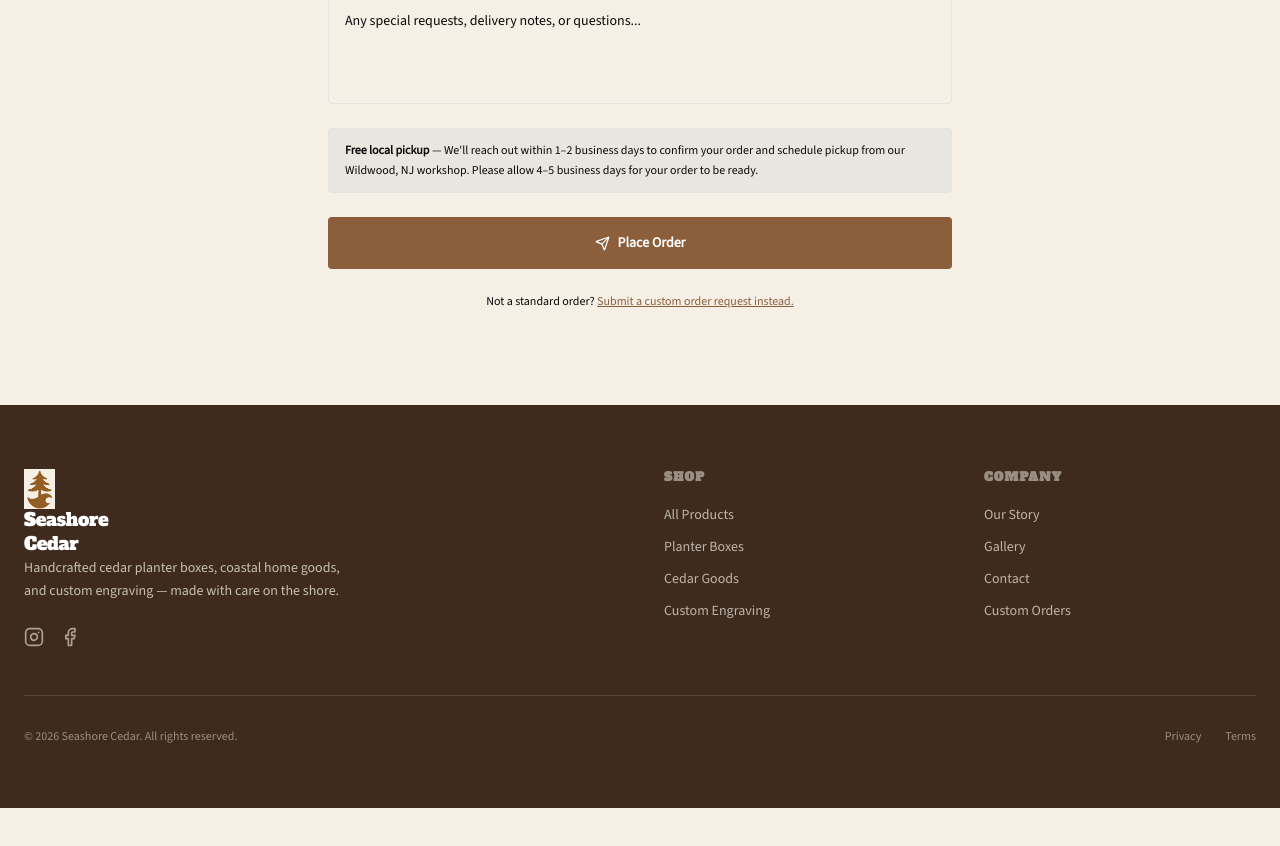
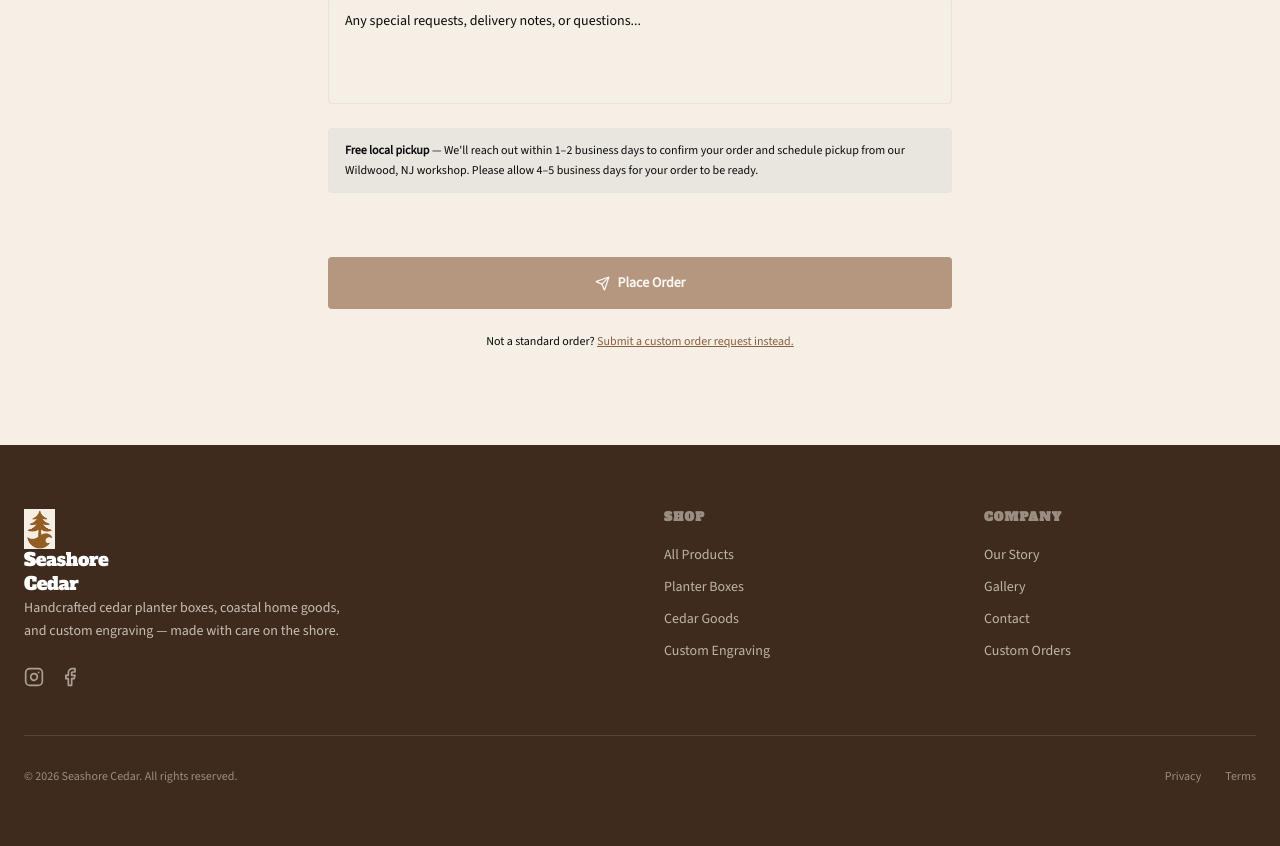
Before and after one commit to seashore-cedar/seashore-cedar, a React (Vite) app: page /order in a window 1280 px wide. Shown: the part 698-1544 px from the top of the page. Before the commit the page ends 1506 px from the top, so only its background shows below. Built offline with nearby package versions, Linux system fonts and the light colour scheme; no server answers.

Commit message:
recaptcha form fix

```diff
--- a/src/components/ReCaptcha.tsx
+++ b/src/components/ReCaptcha.tsx
@@ -1,7 +1,8 @@
 /**
  * Lightweight reCAPTCHA v2 wrapper.
  * Usage:
- *   const { captchaVerified, ReCaptchaWidget, resetCaptcha } = useReCaptcha();
+ *   const { captchaVerified, resetCaptcha } = useReCaptcha(containerRef);
+ *   <ReCaptchaWidget containerRef={containerRef} />
  */
 import { useEffect, useRef, useState, useCallback } from 'react';
 
@@ -20,7 +21,7 @@ declare global {
   }
 }
 
-const SITE_KEY = import.meta.env.VITE_RECAPTCHA_SITE_KEY as string | undefined;
+export const RECAPTCHA_SITE_KEY = import.meta.env.VITE_RECAPTCHA_SITE_KEY as string | undefined;
 
 let scriptLoaded = false;
 const loadCallbacks: Array<() => void> = [];
@@ -44,8 +45,13 @@ function loadReCaptchaScript(onLoad: () => void) {
   document.head.appendChild(script);
 }
 
+export function ReCaptchaWidget({ containerRef }: { containerRef: React.RefObject<HTMLDivElement | null> }) {
+  if (!RECAPTCHA_SITE_KEY) return null;
+  return <div ref={containerRef} className="my-2" />;
+}
+
 export function useReCaptcha() {
-  const containerRef = useRef<HTMLDivElement>(null);
+  const containerRef = useRef<HTMLDivElement | null>(null);
   const widgetIdRef = useRef<number | null>(null);
   const [verified, setVerified] = useState(false);
 
@@ -57,12 +63,12 @@ export function useReCaptcha() {
   }, []);
 
   useEffect(() => {
-    if (!SITE_KEY) return;
+    if (!RECAPTCHA_SITE_KEY) return;
 
     loadReCaptchaScript(() => {
       if (!containerRef.current || widgetIdRef.current !== null) return;
       widgetIdRef.current = window.grecaptcha.render(containerRef.current, {
-        sitekey: SITE_KEY,
+        sitekey: RECAPTCHA_SITE_KEY,
         callback: () => setVerified(true),
         'expired-callback': () => setVerified(false),
         'error-callback': () => setVerified(false),
@@ -70,13 +76,8 @@ export function useReCaptcha() {
     });
   }, []);
 
-  function ReCaptchaWidget() {
-    if (!SITE_KEY) return null;
-    return <div ref={containerRef} className="my-2" />;
-  }
+  // If no site key configured, bypass verification (dev mode)
+  const captchaVerified = !RECAPTCHA_SITE_KEY || verified;
 
-  // If no site key configured, bypass verification (dev mode)
-  const captchaVerified = !SITE_KEY || verified;
-
-  return { captchaVerified, ReCaptchaWidget, resetCaptcha: reset };
+  return { captchaVerified, containerRef, resetCaptcha: reset };
 }
--- a/src/pages/contact.tsx
+++ b/src/pages/contact.tsx
@@ -1,4 +1,5 @@
 import { useState } from 'react';
+import { useReCaptcha, ReCaptchaWidget } from '../components/ReCaptcha';
 import { motion } from 'motion/react';
 import { Helmet } from '@dr.pogodin/react-helmet';
 import { Mail, Phone, Instagram, Facebook, Send, CheckCircle, AlertCircle } from 'lucide-react';
@@ -35,6 +36,7 @@ export default function ContactPage() {
   const [form, setForm] = useState<FormData>(emptyForm);
   const [status, setStatus] = useState<FormStatus>('idle');
   const [errorMsg, setErrorMsg] = useState('');
+  const { captchaVerified, containerRef, resetCaptcha } = useReCaptcha();
 
   function handleChange(e: React.ChangeEvent<HTMLInputElement | HTMLTextAreaElement | HTMLSelectElement>) {
     setForm(prev => ({ ...prev, [e.target.name]: e.target.value }));
@@ -56,6 +58,7 @@ export default function ContactPage() {
         throw new Error(data.error ?? 'Something went wrong. Please try again.');
       }
       setStatus('success');
+      resetCaptcha();
       setForm(emptyForm);
     } catch (err) {
       setStatus('error');
@@ -313,10 +316,13 @@ export default function ContactPage() {
                       </div>
                     )}
 
-                    {/* Submit */}
+                    {/* reCAPTCHA */}
+              <ReCaptchaWidget containerRef={containerRef} />
+
+              {/* Submit */}
                     <button
                       type="submit"
-                      disabled={status === 'submitting'}
+                      disabled={status === 'submitting' || !captchaVerified}
                       className="inline-flex items-center justify-center gap-2 px-6 py-3.5 rounded font-semibold text-sm bg-primary text-primary-foreground hover:opacity-90 transition-opacity disabled:opacity-60 disabled:cursor-not-allowed"
                     >
                       {status === 'submitting' ? (
--- a/src/pages/custom-orders.tsx
+++ b/src/pages/custom-orders.tsx
@@ -1,4 +1,5 @@
 import { useState } from 'react';
+import { useReCaptcha, ReCaptchaWidget } from '../components/ReCaptcha';
 import { motion } from 'motion/react';
 import { Helmet } from '@dr.pogodin/react-helmet';
 import { Link } from 'react-router-dom';
@@ -64,7 +65,7 @@ const steps = [
   {
     icon: Ruler,
     title: 'We Send a Quote',
-    body: "Within 1\u20132 business days we'll follow up with a detailed quote, timeline, and any clarifying questions.",
+    body: "Within 1–2 business days we'll follow up with a detailed quote, timeline, and any clarifying questions.",
   },
   {
     icon: Paintbrush,
@@ -119,6 +120,7 @@ export default function CustomOrdersPage() {
   const [form, setForm] = useState<FormData>(emptyForm);
   const [status, setStatus] = useState<FormStatus>('idle');
   const [errorMsg, setErrorMsg] = useState('');
+  const { captchaVerified, containerRef, resetCaptcha } = useReCaptcha();
   const [policyAgreed, setPolicyAgreed] = useState(false);
 
   function handleChange(
@@ -165,6 +167,7 @@ export default function CustomOrdersPage() {
       const data = await res.json() as { ok?: boolean; error?: string };
       if (!res.ok || !data.ok) throw new Error(data.error ?? 'Something went wrong. Please try again.');
       setStatus('success');
+      resetCaptcha();
       setForm(emptyForm);
       setPolicyAgreed(false);
     } catch (err) {
@@ -258,13 +261,13 @@ export default function CustomOrdersPage() {
                 {
                   icon: Clock,
                   label: 'Lead Time',
-                  value: '4\u20135 business days',
+                  value: '4–5 business days',
                   sub: 'All orders. Stain finish may require 1 additional day to cure.',
                 },
                 {
                   icon: MapPin,
                   label: 'Local Pickup',
-                  value: 'Free \u2014 by appointment',
+                  value: 'Free — by appointment',
                   sub: '320 W Pine Ave, Wildwood, NJ. We\'ll contact you when your order is ready.',
                 },
                 {
@@ -372,7 +375,7 @@ export default function CustomOrdersPage() {
                   {
                     icon: Clock,
                     title: 'Lead time',
-                    body: 'Please allow 4\u20135 business days for all orders. We build everything to order \u2014 nothing sits in a warehouse. Orders with a stain finish may require one additional day to cure fully before pickup.',
+                    body: 'Please allow 4–5 business days for all orders. We build everything to order — nothing sits in a warehouse. Orders with a stain finish may require one additional day to cure fully before pickup.',
                   },
                   {
                     icon: MapPin,
@@ -392,7 +395,7 @@ export default function CustomOrdersPage() {
                   {
                     icon: Package,
                     title: 'All items are handmade',
-                    body: "Natural cedar has variation in grain, tone, and texture \u2014 no two pieces are identical. This is part of the character of handcrafted work, not a defect. If you have questions about what to expect, just ask before ordering.",
+                    body: "Natural cedar has variation in grain, tone, and texture — no two pieces are identical. This is part of the character of handcrafted work, not a defect. If you have questions about what to expect, just ask before ordering.",
                   },
                 ].map((item) => {
                   const Icon = item.icon;
@@ -468,7 +471,7 @@ export default function CustomOrdersPage() {
               <motion.div variants={fadeUp} className="rounded border border-border p-5 bg-card">
                 <p className="text-xs font-semibold uppercase tracking-wide text-primary mb-2">Response Time</p>
                 <p className="text-xs text-muted-foreground leading-relaxed">
-                  We respond to all custom inquiries within 1\u20132 business days with a quote and any follow-up questions. The more detail you provide, the faster we can turn around a quote.
+                  We respond to all custom inquiries within 1–2 business days with a quote and any follow-up questions. The more detail you provide, the faster we can turn around a quote.
                 </p>
               </motion.div>
 
@@ -502,7 +505,7 @@ export default function CustomOrdersPage() {
                     </div>
                     <h3 className="font-heading text-2xl text-foreground" style={{ letterSpacing: '-0.01em' }}>Inquiry Sent!</h3>
                     <p className="text-muted-foreground text-sm max-w-sm leading-relaxed">
-                      Thanks for reaching out. We'll review your request and get back to you with a quote within 1\u20132 business days.
+                      Thanks for reaching out. We'll review your request and get back to you with a quote within 1–2 business days.
                     </p>
                     <button
                       onClick={() => setStatus('idle')}
@@ -666,6 +669,9 @@ export default function CustomOrdersPage() {
                       </label>
                     </div>
 
+                    {/* reCAPTCHA */}
+                    <ReCaptchaWidget containerRef={containerRef} />
+
                     {/* Error */}
                     {status === 'error' && (
                       <div className="flex items-start gap-3 px-4 py-3 rounded border border-destructive/30 bg-destructive/5">
@@ -676,7 +682,7 @@ export default function CustomOrdersPage() {
 
                     <button
                       type="submit"
-                      disabled={status === 'submitting' || !policyAgreed}
+                      disabled={status === 'submitting' || !policyAgreed || !captchaVerified}
                       className="inline-flex items-center justify-center gap-2 px-6 py-3.5 rounded font-semibold text-sm bg-primary text-primary-foreground hover:opacity-90 transition-opacity disabled:opacity-50 disabled:cursor-not-allowed"
                     >
                       {status === 'submitting' ? (
--- a/src/pages/order.tsx
+++ b/src/pages/order.tsx
@@ -1,4 +1,5 @@
 import { useState } from 'react';
+import { useReCaptcha, ReCaptchaWidget } from '../components/ReCaptcha';
 import { useSearchParams, Link } from 'react-router-dom';
 import { motion } from 'motion/react';
 import { Helmet } from '@dr.pogodin/react-helmet';
@@ -43,6 +44,7 @@ export default function OrderPage() {
   const [form, setForm] = useState<FormData>(emptyForm);
   const [status, setStatus] = useState<FormStatus>('idle');
   const [errorMsg, setErrorMsg] = useState('');
+  const { captchaVerified, containerRef, resetCaptcha } = useReCaptcha();
 
   // Pre-filled from the product configurator
   const product = searchParams.get('product') ?? '';
@@ -95,6 +97,7 @@ export default function OrderPage() {
         throw new Error(data.error ?? 'Something went wrong. Please try again.');
       }
       setStatus('success');
+      resetCaptcha();
       setForm(emptyForm);
     } catch (err) {
       setStatus('error');
@@ -346,10 +349,13 @@ export default function OrderPage() {
                 </div>
               )}
 
+              {/* reCAPTCHA */}
+              <ReCaptchaWidget containerRef={containerRef} />
+
               {/* Submit */}
               <button
                 type="submit"
-                disabled={status === 'submitting'}
+                disabled={status === 'submitting' || !captchaVerified}
                 className="inline-flex items-center justify-center gap-2 px-6 py-4 rounded font-semibold text-sm bg-primary text-primary-foreground hover:opacity-90 transition-opacity disabled:opacity-60 disabled:cursor-not-allowed"
               >
                 {status === 'submitting' ? (
```
